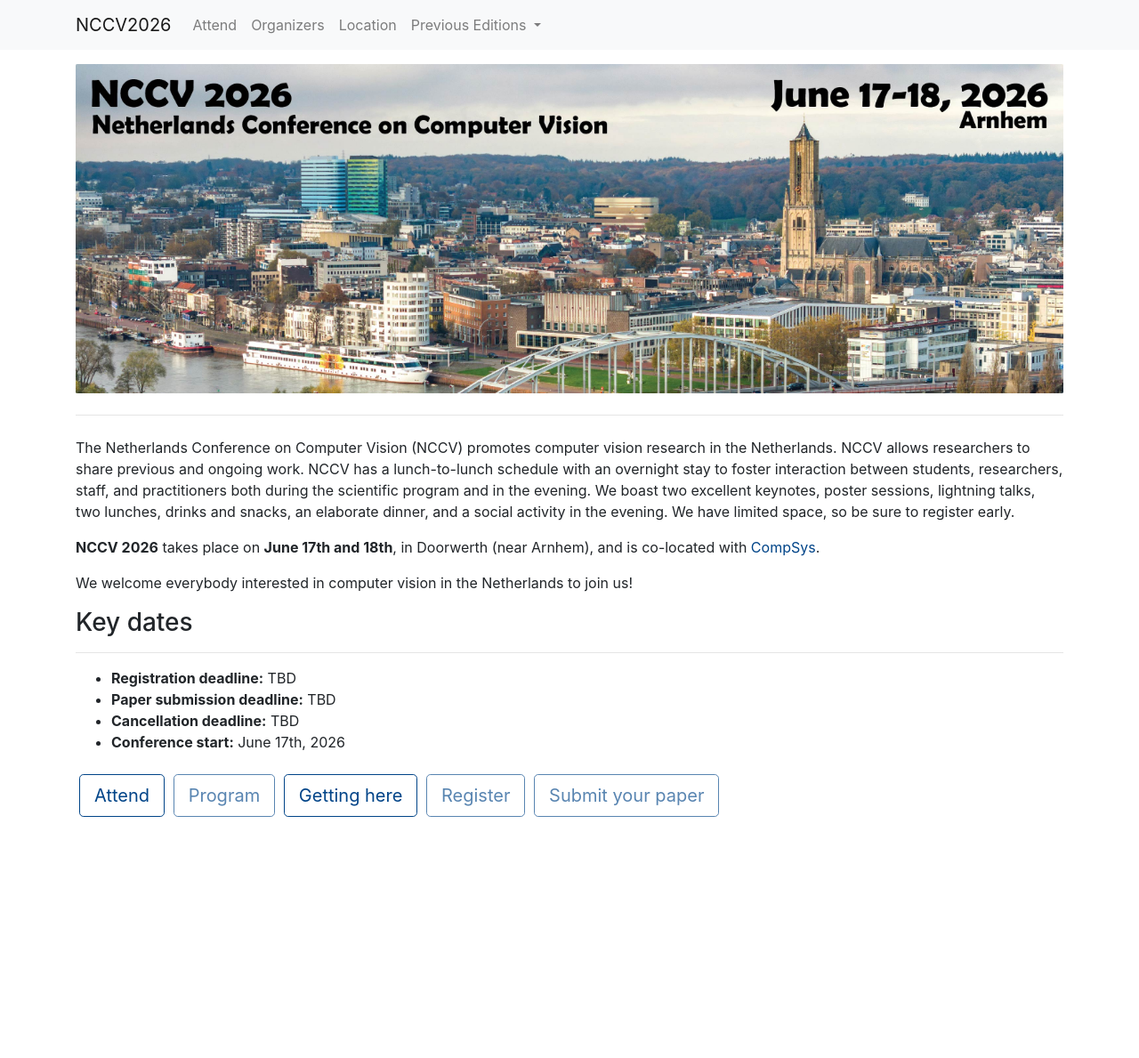
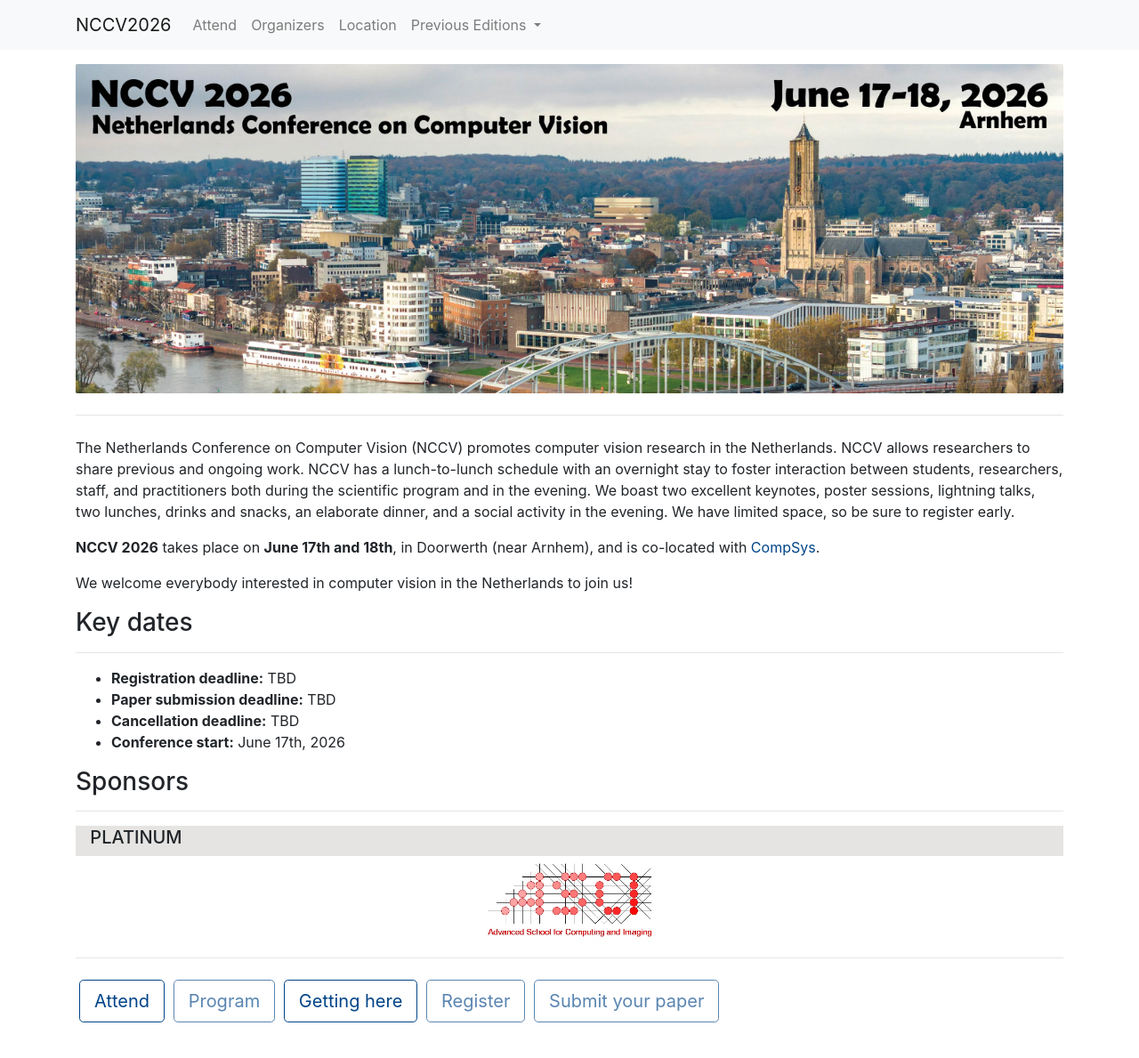
Before and after one commit to thenccv/2026, a Jekyll site: the page built from index.md, in a window 1280 px wide. Shown: the whole page at 89% size. Built offline with Jekyll 4.4.1, drawn with Linux system fonts in a browser that asks for light colours; before the commit the page ends 958 px from its top, so only the background shows below that.

Commit message:
Add ASCI as sponsor

```diff
--- a/index.md
+++ b/index.md
@@ -14,4 +14,27 @@ We welcome everybody interested in computer vision in the Netherlands to join us
 * **Cancellation deadline:** TBD
 * **Conference start:** June 17th, 2026
 
-<!-- Add sponsors later, see NCCV 2025 for template -->
+
+### Sponsors
+----------
+<div class="container" style="border-bottom:30em">
+        <div class="row">
+                <table style="width:100%;">
+                        <thead>
+                                <tr>
+                                        <th style="width:33%;background: #E5E4E2;"><h5> &ensp; PLATINUM</h5></th>
+                                </tr>
+                        </thead>
+                        <tbody>
+                                <tr>
+                                        <td class="text-center" style="vertical-align:middle;">
+                                                <a href="https://asci.school/">
+                                                        <img src="imgs/sponsors/ASCI.jpg" class="rounded mx-auto d-block" alt="asci" style="max-height:6em">
+                                                </a>
+                                        </td>
+                                </tr>
+                        </tbody>
+                </table>
+        </div>
+</div>
+----------
```
